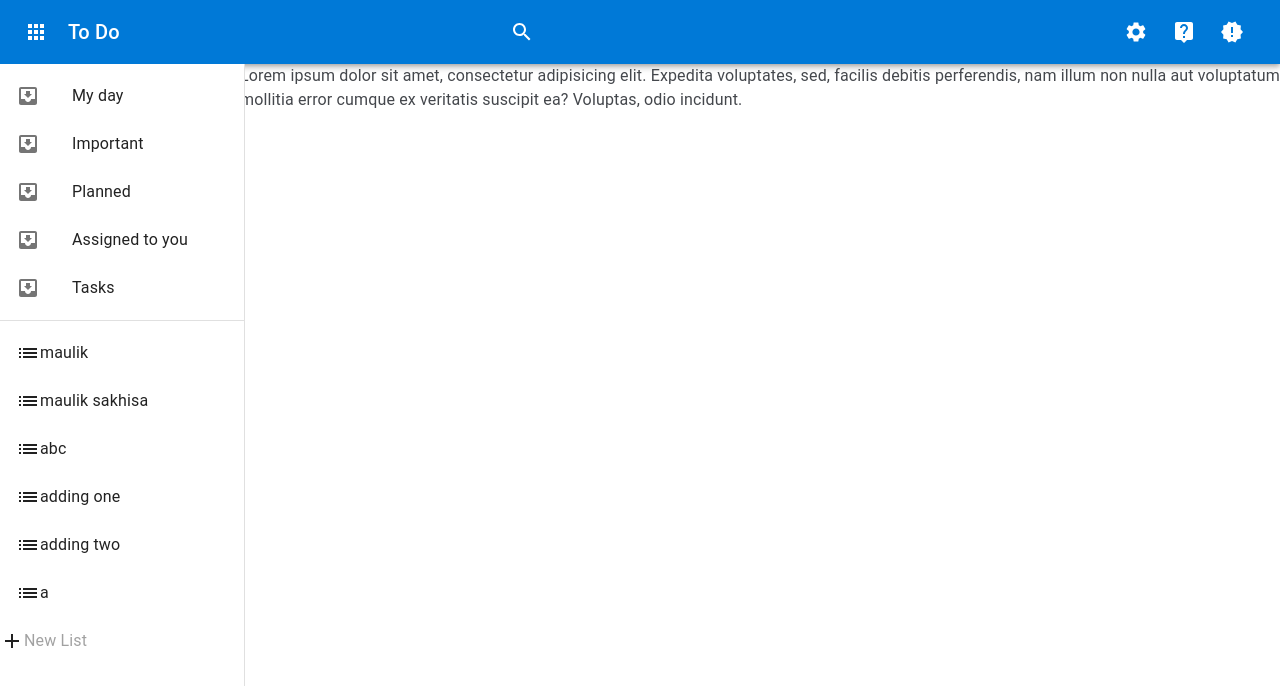
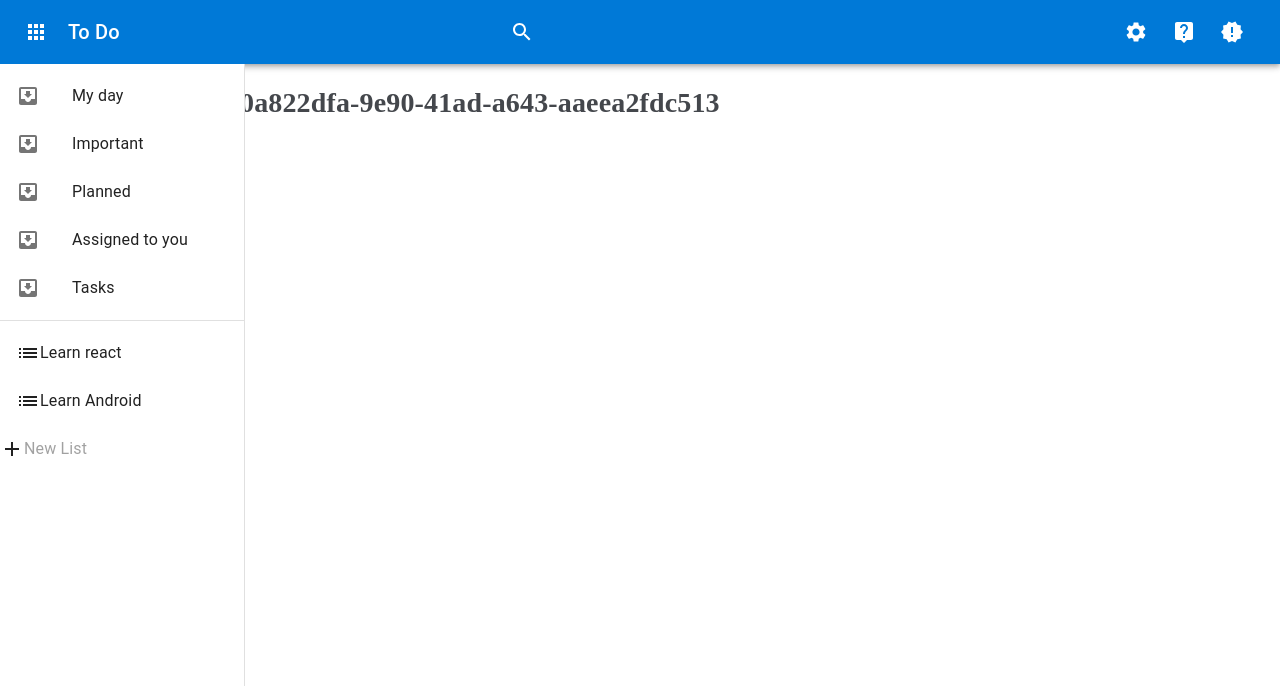
Before and after one commit to sakhidamaulik/microsoft-todo-app, a React (Create React App) app: page / in a window 1280 px wide. Shown: the top 686 px of the page. Built offline with nearby package versions, Linux system fonts and the light colour scheme; data requests are answered from the project's data file.

Commit message:
Update/Delete TaskList

```diff
--- a/db.json
+++ b/db.json
@@ -1,40 +1,16 @@
 {
   "projects": [
     {
-      "id": "abac92b3-1315-4f16-aef3-be615db2c958",
-      "title": "maulik",
-      "createdAt": "Sun May 09 2021 22:07:29 GMT+0530 (India Standard Time)",
-      "updatedAt": "Sun May 09 2021 22:07:29 GMT+0530 (India Standard Time)"
+      "id": "0a822dfa-9e90-41ad-a643-aaeea2fdc513",
+      "title": "Learn react",
+      "createdAt": "Sun May 16 2021 21:17:57 GMT+0530 (India Standard Time)",
+      "updatedAt": "Sun May 16 2021 21:17:57 GMT+0530 (India Standard Time)"
     },
     {
-      "id": "ab2d8dff-b4de-4106-a637-7b3dc9798698",
-      "title": "maulik sakhisa",
-      "createdAt": "Sun May 09 2021 22:08:07 GMT+0530 (India Standard Time)",
-      "updatedAt": "Sun May 09 2021 22:08:07 GMT+0530 (India Standard Time)"
-    },
-    {
-      "id": "b185b303-cf2a-49fe-a435-fe70ca11132c",
-      "title": "abc",
-      "createdAt": "Sun May 09 2021 22:08:24 GMT+0530 (India Standard Time)",
-      "updatedAt": "Sun May 09 2021 22:08:24 GMT+0530 (India Standard Time)"
-    },
-    {
-      "id": "59eaa7a1-3e4d-4788-b27c-861b004a3e2d",
-      "title": "adding one",
-      "createdAt": "Tue May 11 2021 13:20:37 GMT+0530 (India Standard Time)",
-      "updatedAt": "Tue May 11 2021 13:20:37 GMT+0530 (India Standard Time)"
-    },
-    {
-      "id": "77d75e2a-eb3f-461b-abff-956b04646366",
-      "title": "adding two",
-      "createdAt": "Tue May 11 2021 13:20:43 GMT+0530 (India Standard Time)",
-      "updatedAt": "Tue May 11 2021 13:20:43 GMT+0530 (India Standard Time)"
-    },
-    {
-      "id": "36d90e47-9916-4771-9cb9-a9da1c71bc48",
-      "title": "a",
-      "createdAt": "Tue May 11 2021 13:30:16 GMT+0530 (India Standard Time)",
-      "updatedAt": "Tue May 11 2021 13:30:16 GMT+0530 (India Standard Time)"
+      "id": "13ca4bb0-ee96-44a7-8e36-132481f2b27c",
+      "title": "Learn Android",
+      "createdAt": "Sun May 16 2021 21:18:06 GMT+0530 (India Standard Time)",
+      "updatedAt": "Sun May 16 2021 21:18:06 GMT+0530 (India Standard Time)"
     }
   ]
 }
--- a/src/components/ProjectList/ProjectList.tsx
+++ b/src/components/ProjectList/ProjectList.tsx
@@ -8,7 +8,6 @@ import ListIcon from '@material-ui/icons/List';
 import ListItemText from '@material-ui/core/ListItemText';
 import InboxIcon from '@material-ui/icons/MoveToInbox';
 import { useSelector, useDispatch } from "react-redux";
-import Typography from '@material-ui/core/Typography';
 import { v4 as uuid } from "uuid";
 
 // import projectListJSON from '../../projectList';
@@ -18,15 +17,19 @@ import { IProjectList } from "../../models/ProjectList.Models";
 import ProjectListSelectors from '../../redux/selectors/ProjectList.Selectors';
 import { ProjectListActions } from '../../redux/actions/ProjectList.Actions';
 import NewProjectList from '../NewProjectList/NewProjectList';
+import TaskList from '../TaskList/TaskList';
 
 const ProjectList = () => {
   const classes = useStyles();
   const dispatch = useDispatch();
 
   const [newProjectListTitle, setNewProjectListTitle] = useState("");
+  const [selectedProjectListId, setSelectedProjectListId] = useState<String | undefined>(undefined);
 
   const projectList = useSelector(ProjectListSelectors.getProjectList);
-  console.log("ProjectList", projectList);
+  if (!selectedProjectListId && projectList.length > 0) {
+    setSelectedProjectListId(projectList[0].id);
+  }
 
   useEffect(() => {
     dispatch(ProjectListActions.GetProjectList());
@@ -68,7 +71,11 @@ const ProjectList = () => {
           <Divider />
           <List>
             {projectList.map(list =>
-              <ListItem button key={list.id}>
+              <ListItem
+                button
+                key={list.id}
+                onClick={() => setSelectedProjectListId(list.id)}
+              >
                 <ListIcon />
                 <ListItemText primary={list.title} />
                 <ListItemText primary={list.count} />
@@ -82,10 +89,11 @@ const ProjectList = () => {
           />
         </div>
       </Drawer>
-
-      <Typography paragraph>
-        Lorem ipsum dolor sit amet, consectetur adipisicing elit. Expedita voluptates, sed, facilis debitis perferendis, nam illum non nulla aut voluptatum mollitia error cumque ex veritatis suscipit ea? Voluptas, odio incidunt.
-      </Typography>
+      <main>
+        <div>
+          {selectedProjectListId && <TaskList projectListId={selectedProjectListId} />}
+        </div>
+      </main>
     </div >
   )
 }
--- /dev/null
+++ b/src/components/TaskList/TaskList.tsx
@@ -0,0 +1,15 @@
+import useStyles from './style'
+
+interface ITaskListProps {
+  projectListId: String;
+}
+
+const TaskList: React.FC<ITaskListProps> = (
+  props: ITaskListProps
+) => {
+  const { projectListId } = props;
+  const classes = useStyles();
+  return <h1>{projectListId}</h1>
+}
+
+export default TaskList;
--- /dev/null
+++ b/src/components/TaskList/style.ts
@@ -0,0 +1,9 @@
+import { makeStyles } from "@material-ui/core/styles";
+
+const useStyles = makeStyles((theme) => ({
+  root: {
+    display: "flex",
+  },
+}));
+
+export default useStyles;
```
